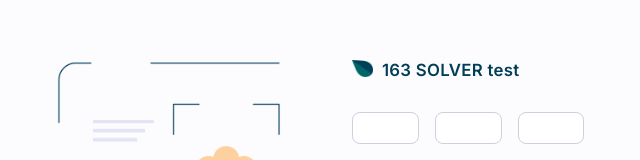
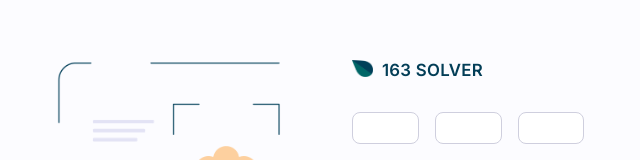
Before and after one commit to syzhao53/163-solver, a React (Create React App) app in the folder site/: page /#/ in a window 1280 px wide. Shown: the part 148-308 px from the top of the page, without its empty margins (326-966 px from the left). Built offline with nearby package versions, Linux system fonts and the light colour scheme.

Commit message:
reset title

```diff
--- a/site/src/components/Home.js
+++ b/site/src/components/Home.js
@@ -139,7 +139,7 @@ function Home({ currPage, setCurrPage }) {
           <form className="input-form" id="solver-form">
             <div className="big-header">
             <img id="leaf-icon" src={Leaf} alt="leaf icon" onClick={generate}/>
-              163 SOLVER test
+              163 SOLVER
             </div>
             {/* <div className="instr">
               Input 1-13 or J, Q, K, A
```
Also changed, not shown: 1 other file (tests, documents, lock files or other folders).
